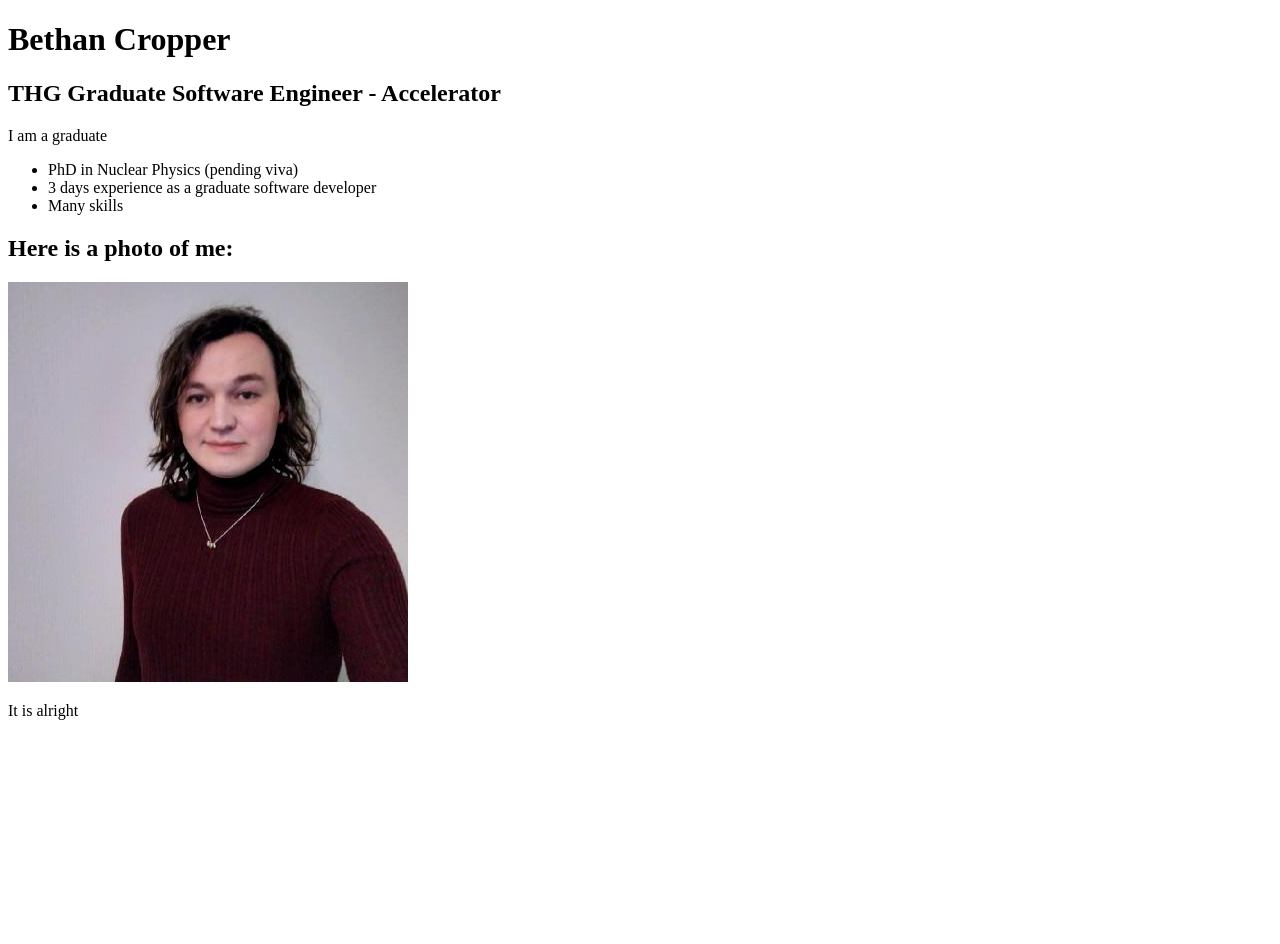
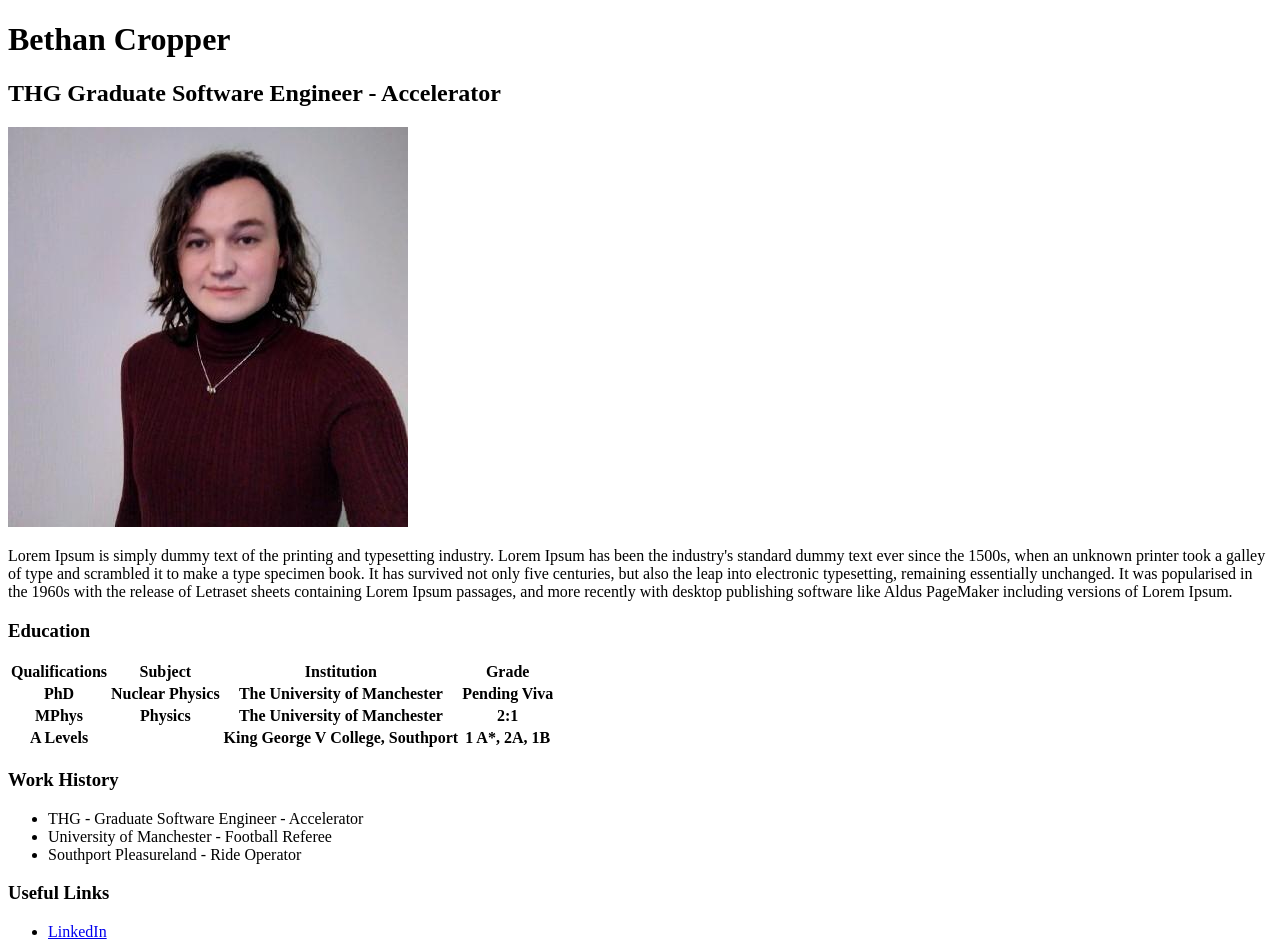
Before and after one commit to BethCropper/personal_website, a plain HTML site: page index.html in a window 1280 px wide. Before the commit the page ends 800 px from the top, so only its background shows below. Drawn offline with Linux system fonts and the light colour scheme.

Commit message:
- rejigged index.html to the correct format - added education and work history - added linkedin link
:# Please enter the commit message for your changes. Lines starting

```diff
--- a/index.html
+++ b/index.html
@@ -6,14 +6,42 @@
         <body>
             <h1> Bethan Cropper </h1>
             <h2> THG Graduate Software Engineer - Accelerator </h2>
-            <p> I am a graduate </p>
+            <img src="img/beth_linkedin_2022.png" alt="Image of Beth Cropper, her LinkedIn profile picture"\>
+            <p> Lorem Ipsum is simply dummy text of the printing and typesetting industry. Lorem Ipsum has been the industry's standard dummy text ever since the 1500s, when an unknown printer took a galley of type and scrambled it to make a type specimen book. It has survived not only five centuries, but also the leap into electronic typesetting, remaining essentially unchanged. It was popularised in the 1960s with the release of Letraset sheets containing Lorem Ipsum passages, and more recently with desktop publishing software like Aldus PageMaker including versions of Lorem Ipsum. </p>
+            <h3> Education </h3>
+            <Table>
+                <tr>
+                    <th>Qualifications</th>
+                    <th>Subject</th>
+                    <th>Institution</th>
+                    <th>Grade</th>
+                </tr>
+                <tr>
+                    <th>PhD</th>
+                    <th>Nuclear Physics</th>
+                    <th>The University of Manchester</th>
+                    <th>Pending Viva</th>
+                </tr>
+                    <th>MPhys</th>
+                    <th>Physics</th>
+                    <th>The University of Manchester</th>
+                    <th>2:1</th>
+                <tr>
+                    <th>A Levels</th>
+                    <th></th>
+                    <th>King George V College, Southport</th>
+                    <th>1 A*, 2A, 1B</th>
+                </tr>
+            </Table>
+            <h3> Work History</h3>
             <ul>
-                <li> PhD in Nuclear Physics (pending viva) </li>
-                <li> 3 days experience as a graduate software developer </li>
-                <li> Many skills </li>
+                <li> THG - Graduate Software Engineer - Accelerator </li>
+                <li> University of Manchester - Football Referee</li>
+                <li> Southport Pleasureland - Ride Operator</li>
             </ul>
-            <h2> Here is a photo of me: </h2>
-            <img src="img/beth_linkedin_2022.png" alt="A picture of I, Bethan Cropper"\>
-            <p>It is alright </p>
+            <h3>Useful Links</h3>
+            <ul>
+                <li> <a href = “https://www.linkedin.com/in/beth-cropper-093581176/”>LinkedIn</a>  </li>
+            </ul>
         </body>
     </html>
```
